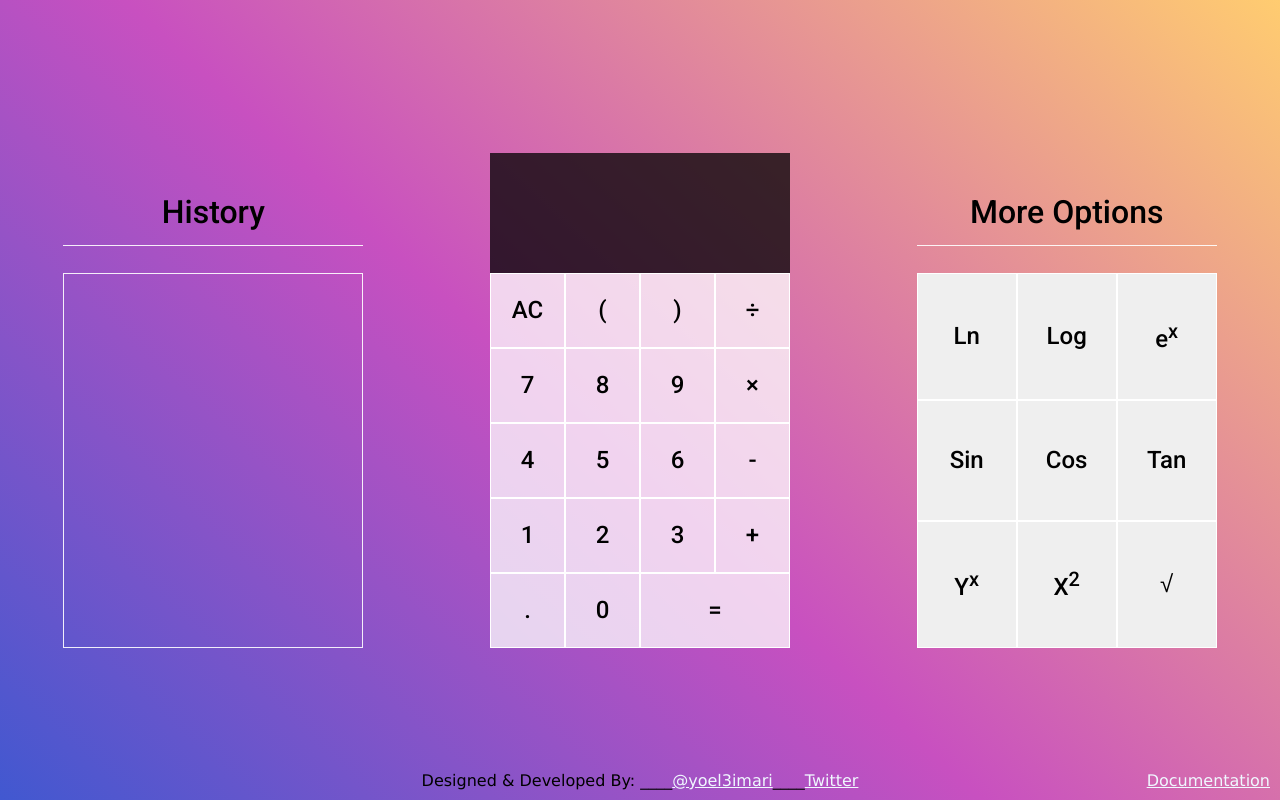
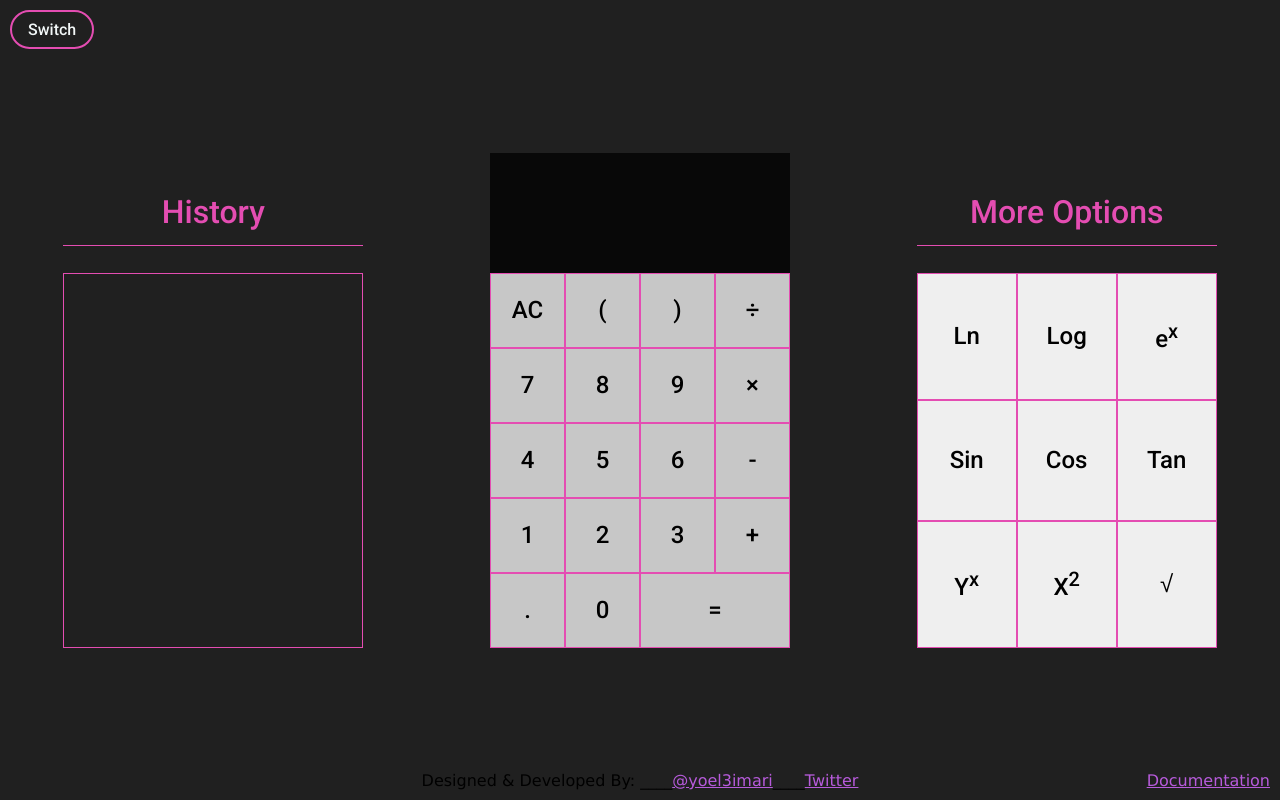
Before and after one commit to yoel3imari/javascript-calculator, a plain HTML site: page index.html in a window 1280 px wide. Drawn offline with Linux system fonts and the light colour scheme.

Commit message:
dark mode

```diff
--- a/index.html
+++ b/index.html
@@ -11,7 +11,10 @@
     <title>JavaScript-Super-Calculator by yoel3imari</title>
 </head>
 
-<body class="light">
+<body class="dark-mode">
+    <div class="switch-mode">
+        <button id="mode" data-mode="dark">Switch</button>
+    </div>
     <div id="docs">
         <a href="docs.html">Documentation</a>
     </div>
--- a/script.js
+++ b/script.js
@@ -298,10 +298,10 @@ slctAll('.btn').forEach(elm => {
                 // solve op
                 var equation = input.getAttribute("data-equation");
                 var solved = calculate(equation);
-                if(
+                if (
                     solved == "Infinity" ||
                     solved == "-Infinity"
-                ){
+                ) {
                     solved = "Error 2";
                 }
                 result.innerText = solved;
@@ -321,7 +321,7 @@ slctAll('.btn').forEach(elm => {
 
             default:
                 // clear result
-                if( result.innerText != "" ){
+                if (result.innerText != "") {
                     result.innerText = "";
                 }
                 // add symbol|number to op input
@@ -406,7 +406,7 @@ document.addEventListener('keydown', function (e) {
             slctOne('.nine').click();
             break;
 
-        case 190:
+        case 110:
             slctOne('.dot').click();
             break;
 
@@ -430,6 +430,15 @@ document.addEventListener('keydown', function (e) {
             slctOne('.frct').click();
             break;
 
+        // (
+        case 219:
+            slctOne('.leftb').click();
+            break;
+
+        // )
+        case 221:
+            slctOne('.rightb').click();
+            break;
         // =
         case 13:
         case 187:
@@ -440,3 +449,10 @@ document.addEventListener('keydown', function (e) {
             return;
     }
 })
+
+slctOne('#mode').addEventListener("click", () => {
+    var mode = slctOne("body").getAttribute("data-mode");
+    var swtch = (mode == "dark")?"light":"dark";
+    slctOne("body").setAttribute("class", swtch + "-mode");
+    slctOne("body").setAttribute("data-mode", swtch);
+})
--- a/style.css
+++ b/style.css
@@ -5,13 +5,32 @@
     box-sizing: border-box;
     font-family: 'Roboto', sans-serif;
     font-weight: normal;
+    transition: all .1s ease-in-out;
+}
+
+/* Mode */
+.light-mode {
+    --bg: azure;
+    --text: #000;
+    --high: rgb(77, 228, 228);
+    --link: rgb(1, 70, 131);
+    --hover: rgb(247, 63, 216);
+}
+
+.dark-mode {
+    --bg: #202020;
+    --text: rgb(242, 247, 247);
+    --high: rgb(228, 77, 178);
+    --link: rgb(183, 91, 219);
+    --hover: rgb(247, 63, 216);
 }
 
 body {
     margin: 0;
     padding: 0;
-    background: linear-gradient(43deg, #4158D0 0%, #C850C0 46%, #FFCC70 100%);
-}
+    background-color: var(--bg);
+/*     background: linear-gradient(43deg, #4158D0 0%, #C850C0 46%, #FFCC70 100%);
+ */}
 
 /* layout */
 
@@ -24,7 +43,7 @@ body {
 }
 
 #docs a {
-    color: aliceblue !important;
+    color: var(--link) !important;
     font-weight: lighter;
     font-family: 'Lucida Sans', Verdana, sans-serif;
 }
@@ -40,7 +59,7 @@ body {
 }
 
 #credit a {
-    color: aliceblue !important;
+    color: var(--link) !important;
     font-weight: lighter;
     font-family: 'Lucida Sans', Verdana, sans-serif;
 }
@@ -69,8 +88,8 @@ body {
     justify-content: center;
     align-items: center;
     font-size: 2rem;
-    color: rgba(0, 0, 0);
-    border-bottom: 1px solid rgba(255, 255, 255, .90);
+    color: var(--high);
+    border-bottom: 1px solid var(--high);
 }
 
 /* history */
@@ -78,7 +97,7 @@ body {
 #history {
     overflow-y: auto;
     padding: .5rem;
-    border: 1px solid rgba(255, 255, 255, .90);
+    border: 1px solid var(--high);
 }
 
 #history::-webkit-scrollbar {
@@ -102,7 +121,7 @@ body {
 }
 
 #history p:hover {
-    color: rgba(255, 255, 255, .90);
+    color: var(--hover);
 }
 
 /* main app */
@@ -131,12 +150,12 @@ body {
 }
 
 .previous-op {
-    color: rgba(255, 255, 255, 0.75);
+    color: var(--high);
     font-size: 1rem;
 }
 
 .result {
-    color: rgba(255, 255, 255);
+    color: var(--high);
     font-size: 2.5rem;
 }
 
@@ -148,7 +167,7 @@ body {
     cursor: pointer;
     font-size: 1.5rem;
     outline: none;
-    border: 1px solid white;
+    border: 1px solid var(--high);
     background-color: rgba(255, 255, 255, .75);
 }
 
@@ -167,5 +186,23 @@ body {
     cursor: pointer;
     font-size: 1.5rem;
     outline: none;
-    border: 1px solid white;
+    border: 1px solid var(--high);
 }
+
+.switch-mode {
+    position: fixed;
+    top: 10px;
+    left: 10px;
+}
+
+.switch-mode button {
+    border: 2px solid var(--high);
+    border-radius: 50px;
+    padding: .5rem 1rem;
+    font-size: 1rem;
+    background-color: var(--bg);
+    height: 100%;
+    width: 100%;
+    cursor: pointer;
+    color: var(--text);
+}
```
Also changed, not shown: 1 other file.
